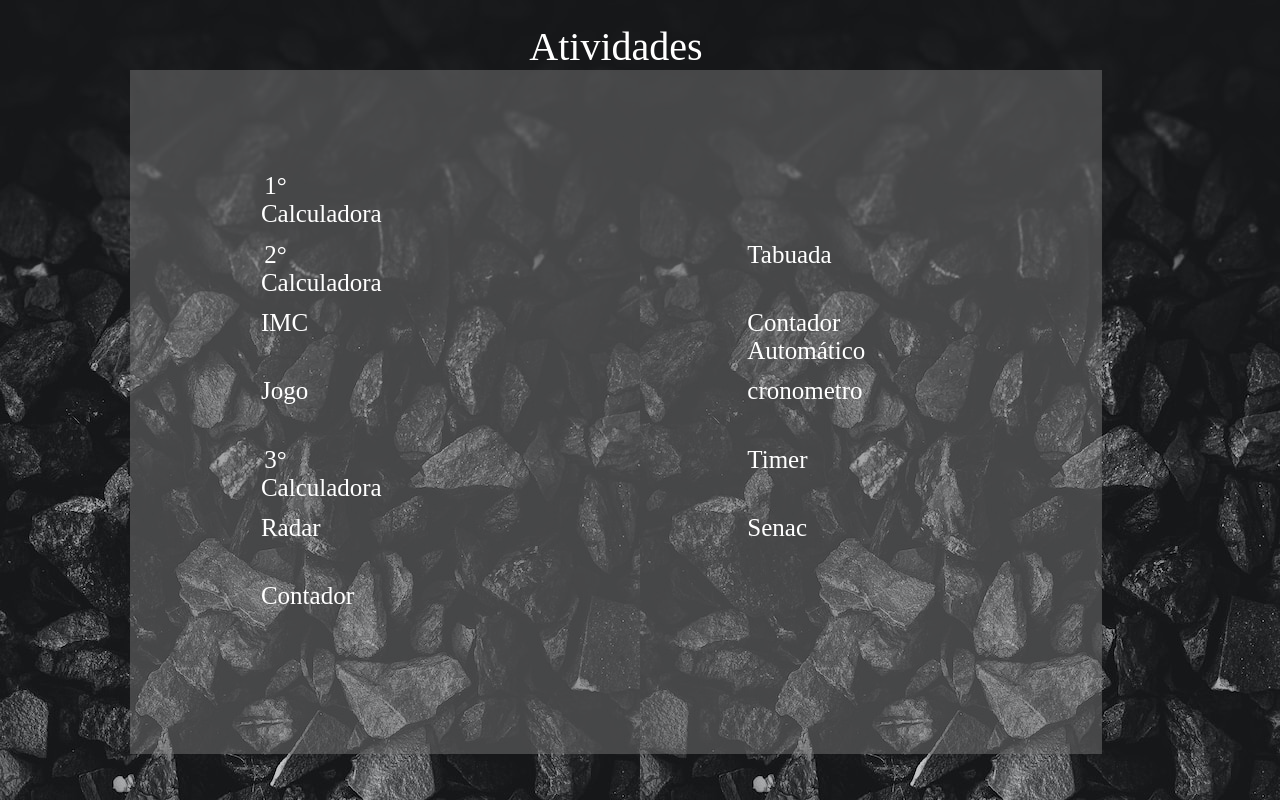
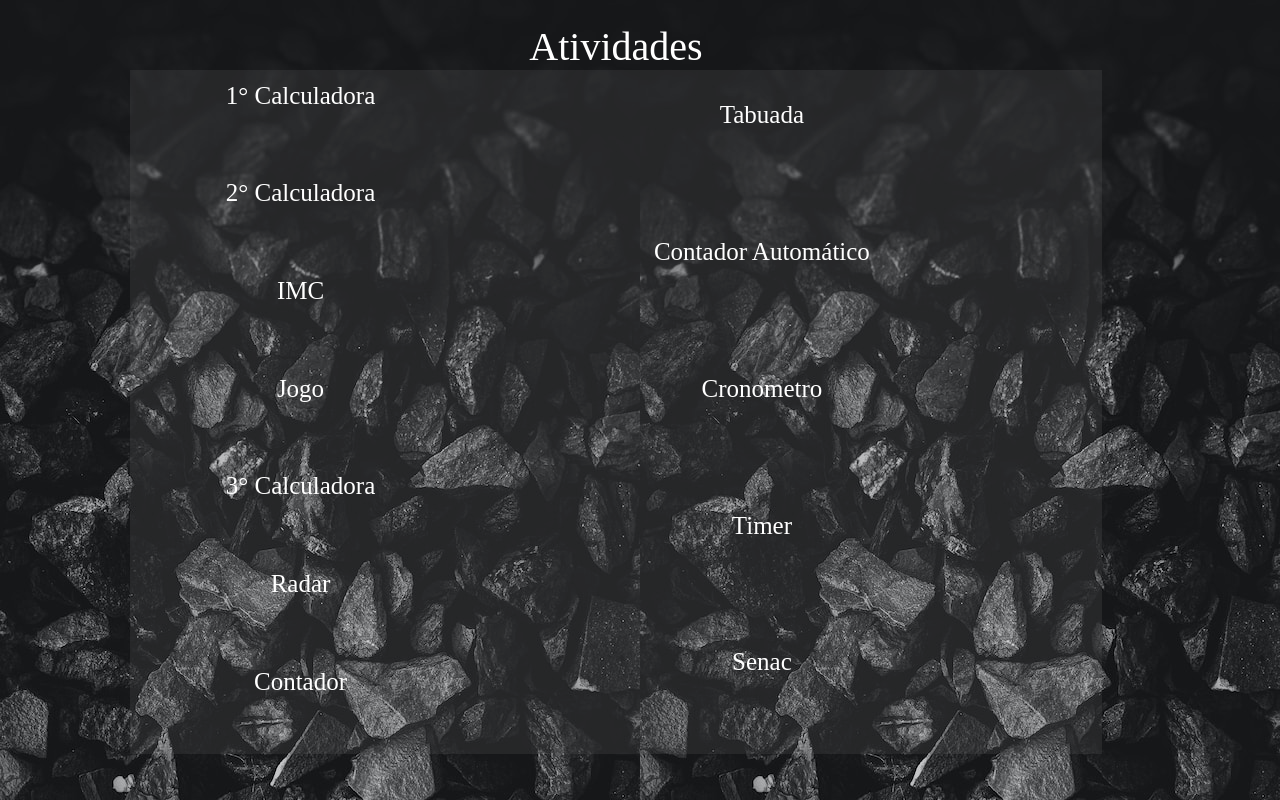
Before and after one commit to Rafael-Marcio/Projeto, a PHP site: page / in a window 1280 px wide. Run offline with PHP 8.4, Linux system fonts and the light colour scheme.

Commit message:
rafael-marcio

```diff
--- a/atividades/CSS/index.css
+++ b/atividades/CSS/index.css
@@ -10,11 +10,12 @@ body{
     background-image: url("../images/nick-nice-gPm8h3DS1s4-unsplash.jpg");
 }
 a{
-    width: 10%;
+    width: 80%;
     height: 10%;
     font-size: 25px;
     color: black;
     color: white;
+    margin-bottom: 5px;
     text-decoration: none;
     text-align: center;
 }
@@ -24,9 +25,9 @@ a{
     display: flex;
     flex-direction: column;
     align-items: center;
-    justify-content: center;
+    justify-content: space-around;
     padding-right: 20%;
-    background-color: rgba(128, 128, 128, 0.455);
+    background-color: rgba(128, 128, 128, 0.148);
 }
 .caixa{
     width: 80%;
@@ -35,3 +36,6 @@ a{
     justify-content: center;
     align-items: center;
 }
+#um{
+    margin-left: 50px;
+}
--- a/atividades/index.html
+++ b/atividades/index.html
@@ -12,18 +12,18 @@
     <header>Atividades</header>
     <div class="caixa">
         <div class="box">
-            <a href="index2.html">1° Calculadora</a>
-            <a href="index3.html">2° Calculadora</a>
-            <a href="index4.html">IMC</a>
-            <a href="index5.html">Jogo</a>
-            <a href="index6.html">3° Calculadora</a>
-            <a href="index7.html">Radar</a>
-            <a href="index8.html">Contador</a>
+            <a href="index2.html" id="um">1° Calculadora</a>
+            <a href="index3.html" id="um">2° Calculadora</a>
+            <a href="index4.html" id="um">IMC</a>
+            <a href="index5.html" id="um">Jogo</a>
+            <a href="index6.html" id="um">3° Calculadora</a>
+            <a href="index7.html" id="um">Radar</a>
+            <a href="index8.html" id="um">Contador</a>
         </div>
         <div class="box">
             <a href="index9.html">Tabuada</a>
             <a href="index10.html">Contador Automático</a>
-            <a href="index11.html">cronometro</a>
+            <a href="index11.html">Cronometro</a>
             <a href="index12.html">Timer</a>
             <a href="senac.html">Senac</a>
         </div>
```
